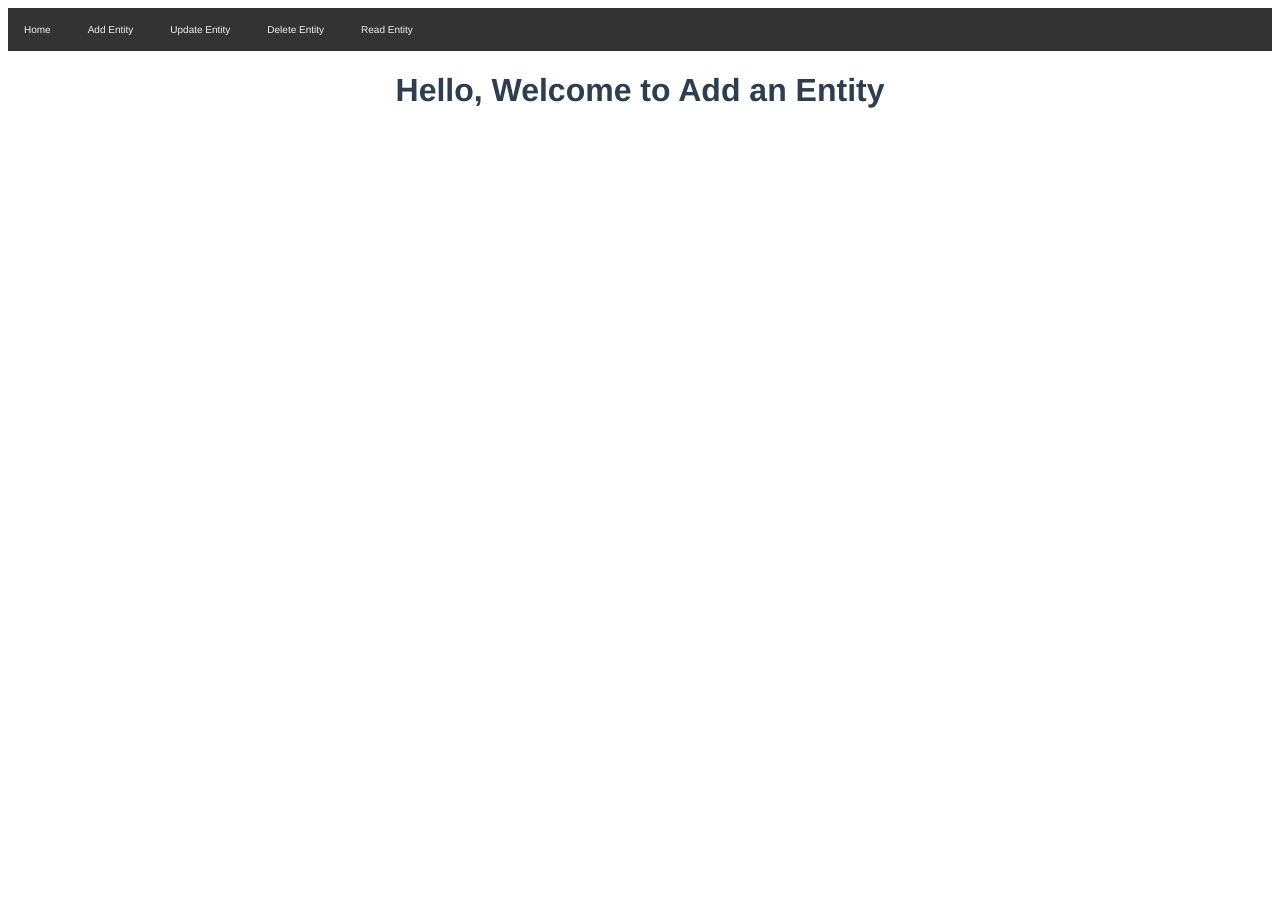
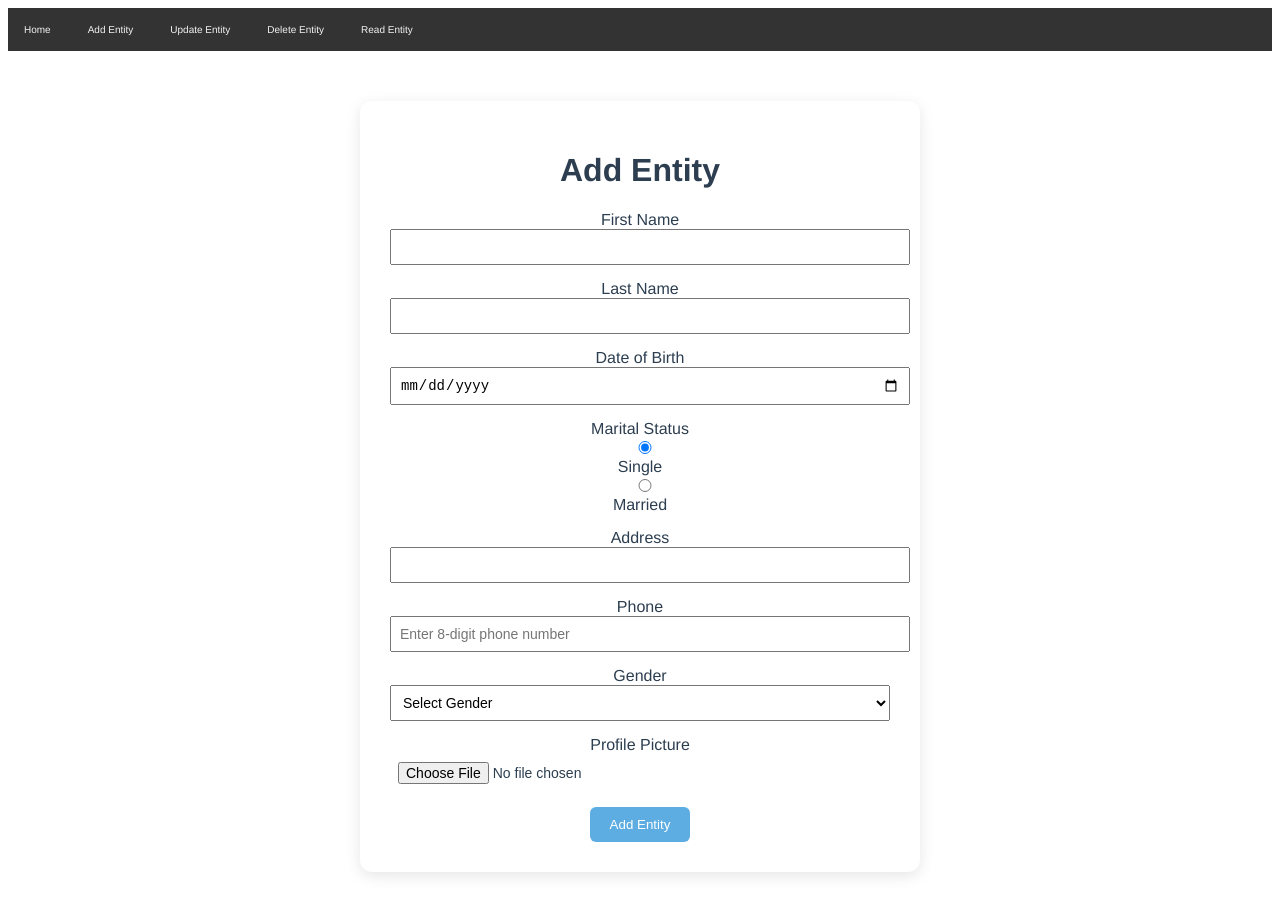
Before and after one commit to rony-almawla/frontendassessment, a Vue app in the folder login/: page /AddEntity in a window 1280 px wide. Shown: the top 914 px of the page. Before the commit the page ends 800 px from the top, so only its background shows below. Built offline with nearby package versions, Linux system fonts and the light colour scheme.

Commit message:
Creating entity

```diff
--- a/login/src/components/AddEntity.vue
+++ b/login/src/components/AddEntity.vue
@@ -1,15 +1,143 @@
 <template>
   <AppHeader />
-  <h1>Hello, Welcome to Add an Entity</h1>
+  <div class="entity-form">
+    <h1>Add Entity</h1>
+    <form @submit.prevent="onSubmit" enctype="multipart/form-data">
+      <div>
+        <label>First Name</label>
+        <input v-model="firstName" required />
+      </div>
+
+      <div>
+        <label>Last Name</label>
+        <input v-model="lastName" required />
+      </div>
+
+      <div>
+        <label>Date of Birth</label>
+        <input type="date" v-model="dob" required />
+      </div>
+
+      <div>
+        <label>Marital Status</label>
+        <input type="radio" value="Single" v-model="maritalStatus" /> Single
+        <input type="radio" value="Married" v-model="maritalStatus" /> Married
+      </div>
+
+      <div>
+        <label>Address</label>
+        <input v-model="address" required />
+      </div>
+
+      <div>
+  <label>Phone</label>
+  <input
+    type="tel"
+    v-model="phone"
+    required
+    pattern="\d{8}"
+    placeholder="Enter 8-digit phone number"
+    title="Phone number must be exactly 8 digits"
+  />
+</div>
+
+
+      <div>
+        <label>Gender</label>
+        <select v-model="gender" required>
+          <option disabled value="">Select Gender</option>
+          <option>Male</option>
+          <option>Female</option>
+        </select>
+      </div>
+
+      <div>
+        <label>Profile Picture</label>
+        <input type="file" @change="onFileChange" />
+      </div>
+
+      <button type="submit">Add Entity</button>
+    </form>
+  </div>
 </template>
 
 <script>
 import AppHeader from './AppHeader.vue'
+import axios from 'axios'
 
 export default {
   name: 'AddEntity',
-  components: {
-    AppHeader
+  components: { AppHeader },
+  data() {
+    return {
+      firstName: '',
+      lastName: '',
+      dob: '',
+      maritalStatus: 'Single',
+      address: '',
+      phone: '',
+      gender: '',
+      profilePic: null
+    }
+  },
+  methods: {
+    onFileChange(event) {
+      this.profilePic = event.target.files[0]
+    },
+    async onSubmit() {
+      try {
+        let entityData = {
+          firstName: this.firstName,
+          lastName: this.lastName,
+          dob: this.dob,
+          maritalStatus: this.maritalStatus,
+          address: this.address,
+          phone: this.phone,
+          gender: this.gender,
+          profilePic: this.profilePic ? this.profilePic.name : ''
+        }
+
+
+        await axios.post('http://localhost:3000/entities', entityData)
+        alert('Entity added successfully!')
+        this.$router.push('/ReadEntity')
+      } catch (err) {
+        console.error(err)
+        alert('Failed to add entity.')
+      }
+    }
   }
 }
 </script>
+
+<style scoped>
+.entity-form {
+  max-width: 500px;
+  margin: 50px auto;
+  padding: 30px;
+  background: #fff;
+  border-radius: 12px;
+  box-shadow: 0 4px 15px rgba(0,0,0,0.1);
+}
+
+.entity-form div {
+  margin-bottom: 15px;
+}
+
+.entity-form input, .entity-form select {
+  width: 100%;
+  padding: 8px;
+  font-size: 14px;
+}
+button {
+  padding: 10px 20px;
+  background-color: #5dade2;
+  color: white;
+  border: none;
+  border-radius: 6px;
+  cursor: pointer;
+}
+button:hover {
+  background-color: #5499c7;
+}
+</style>
```
Also changed, not shown: 1 other file (tests, documents, lock files or other folders).
